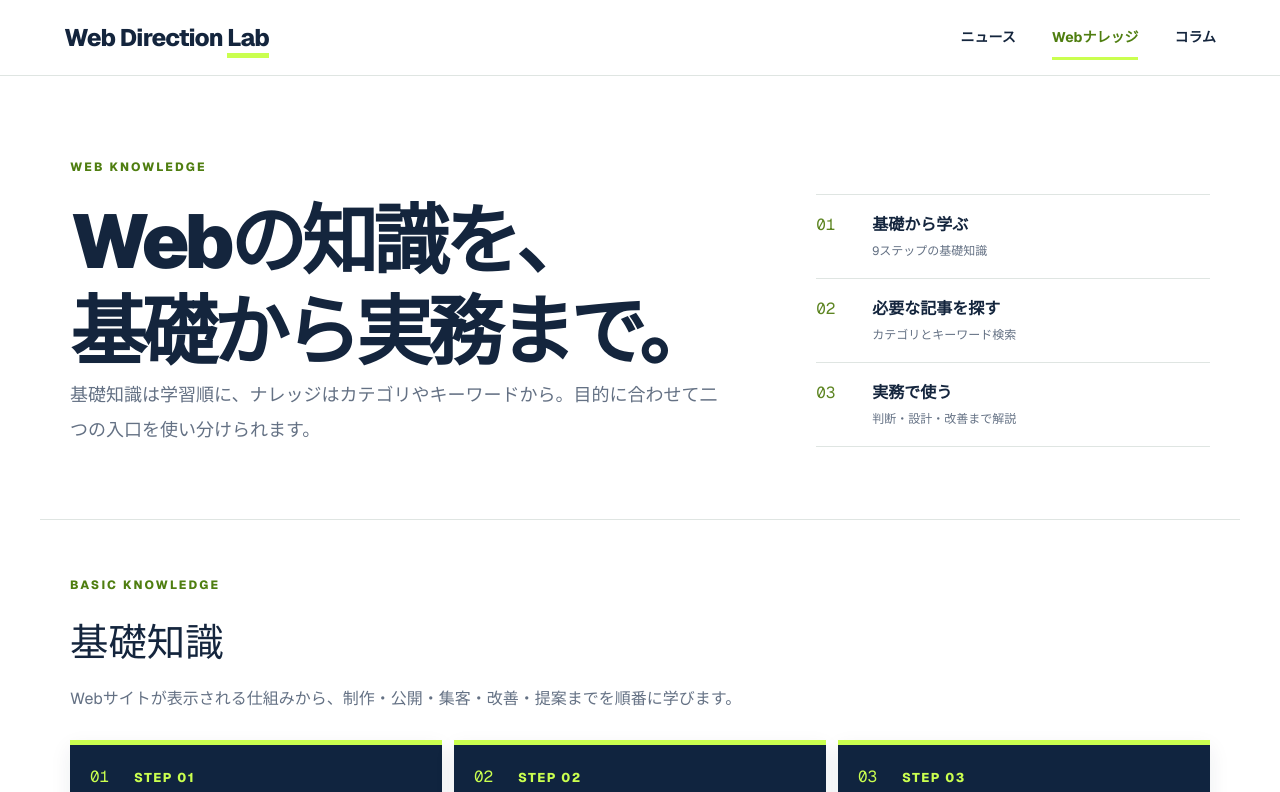
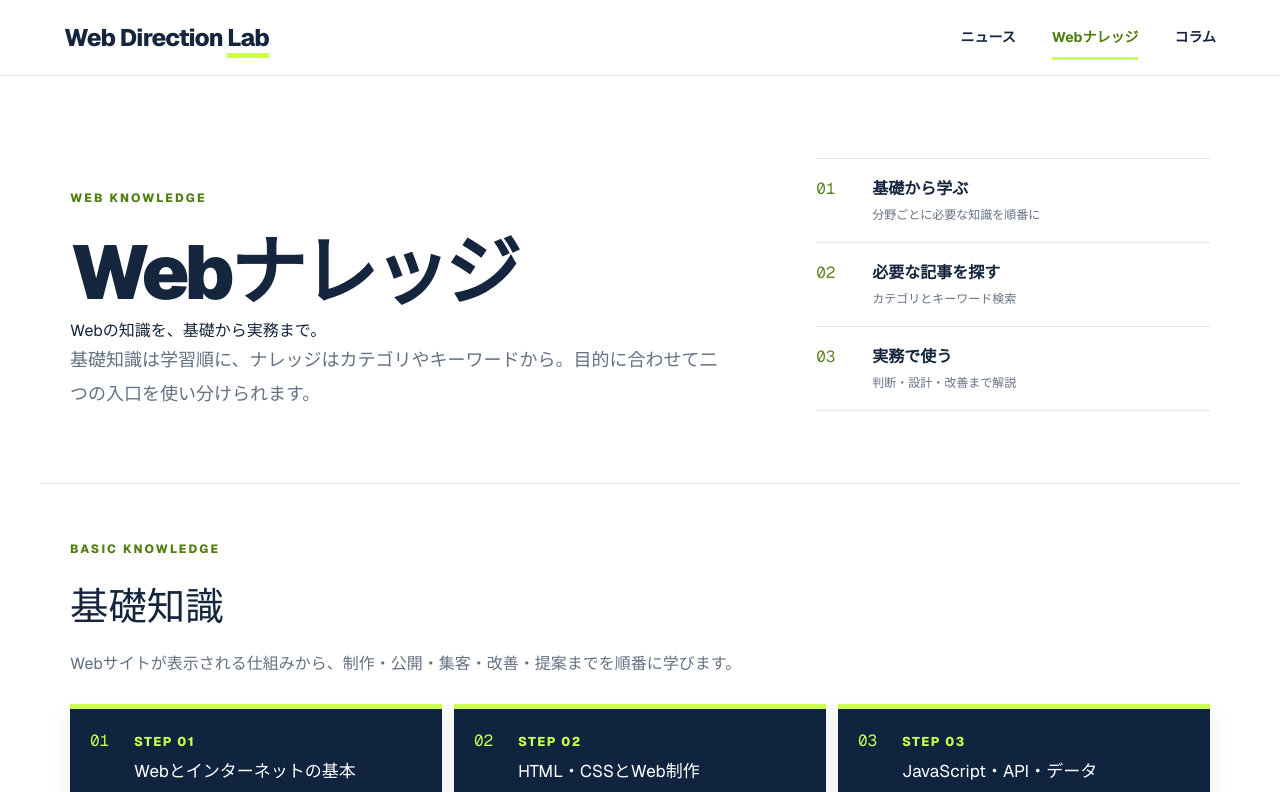
Before and after one commit to oka-wani/web-direction-lab, a Next.js app: page /knowledge in a window 1280 px wide. Shown: the top 792 px of the page. Built offline with nearby package versions, Linux system fonts and the light colour scheme.

Commit message:
Webナレッジの見出しとカテゴリを調整

```diff
--- a/app/knowledge/page.tsx
+++ b/app/knowledge/page.tsx
@@ -11,7 +11,7 @@ export const metadata: Metadata = {
 export default function KnowledgePage() {
   return <main className="knowledge-hub">
     <SiteHeader current="knowledge" />
-    <section className="knowledge-hub-hero"><div><p className="section-kicker">WEB KNOWLEDGE</p><h1>Webの知識を、<br />基礎から実務まで。</h1><p>基礎知識は学習順に、ナレッジはカテゴリやキーワードから。目的に合わせて二つの入口を使い分けられます。</p></div><dl><div><dt>01</dt><dd><b>基礎から学ぶ</b><span>9ステップの基礎知識</span></dd></div><div><dt>02</dt><dd><b>必要な記事を探す</b><span>カテゴリとキーワード検索</span></dd></div><div><dt>03</dt><dd><b>実務で使う</b><span>判断・設計・改善まで解説</span></dd></div></dl></section>
+    <section className="knowledge-hub-hero"><div><p className="section-kicker">WEB KNOWLEDGE</p><h1>Webナレッジ</h1><p className="knowledge-hero-subtitle">Webの知識を、基礎から実務まで。</p><p className="knowledge-hero-description">基礎知識は学習順に、ナレッジはカテゴリやキーワードから。目的に合わせて二つの入口を使い分けられます。</p></div><dl><div><dt>01</dt><dd><b>基礎から学ぶ</b><span>分野ごとに必要な知識を順番に</span></dd></div><div><dt>02</dt><dd><b>必要な記事を探す</b><span>カテゴリとキーワード検索</span></dd></div><div><dt>03</dt><dd><b>実務で使う</b><span>判断・設計・改善まで解説</span></dd></div></dl></section>
 
     <section className="knowledge-paths knowledge-paths--compact"><header><p className="section-kicker">BASIC KNOWLEDGE</p><h2>基礎知識</h2><p>Webサイトが表示される仕組みから、制作・公開・集客・改善・提案までを順番に学びます。</p></header><ol className="knowledge-path-grid">{guideSteps.map((step) => <li key={step.slug}><a href={`/knowledge/${step.slug}`}><span>{step.number}</span><div><small>STEP {step.number}</small><h3>{step.title}</h3><p>{step.description}</p><em>{step.articles.length}テーマ</em></div><b>→</b></a></li>)}</ol></section>
 
```
